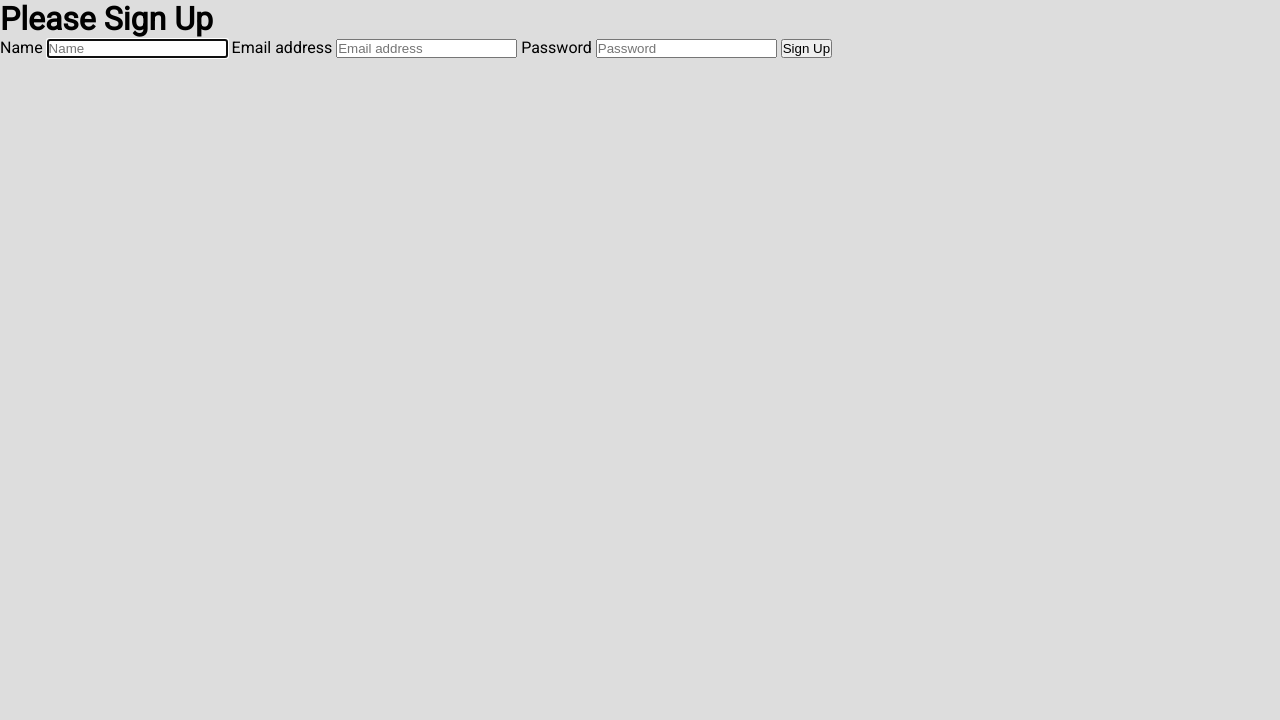
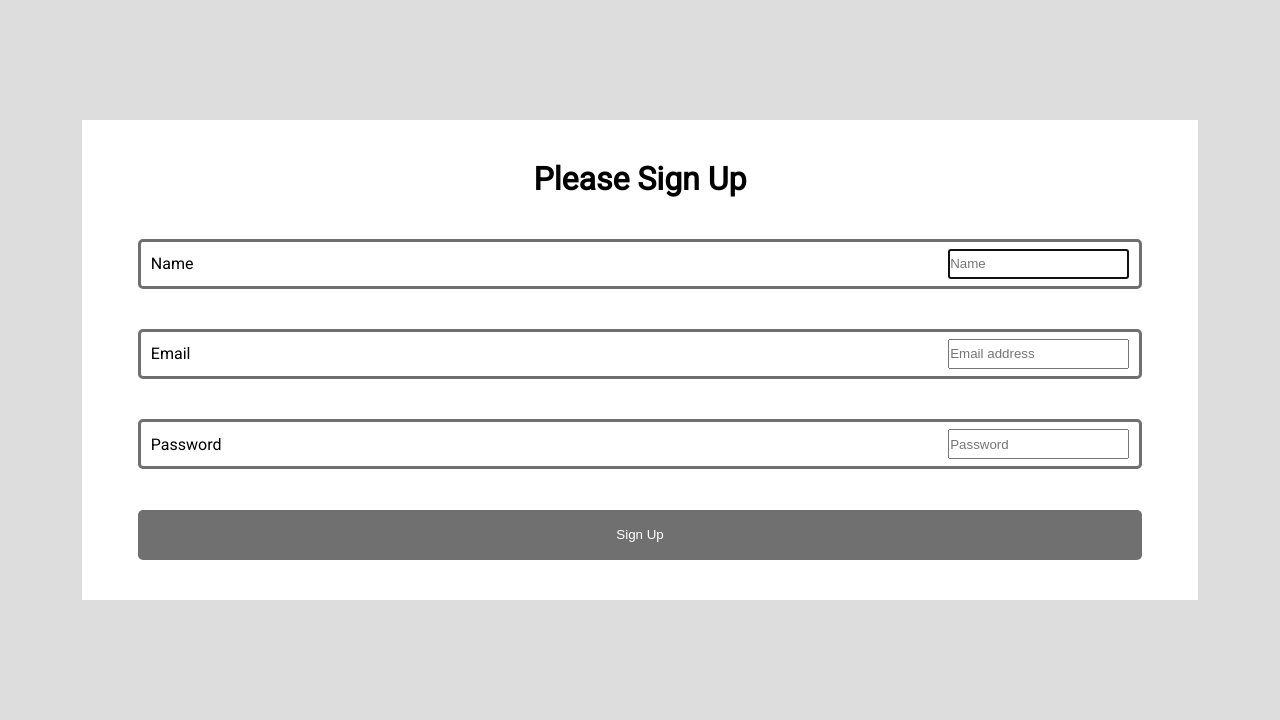
Before and after one commit to Albatrooss/is-it-ripe-yet, a Node server app: page /signup in a window 1280 px wide. Shown: the part 100-820 px from the top of the page. Before the commit the page ends 159 px from the top, so only its background shows below. Run offline with Node 20, Linux system fonts and the light colour scheme; some libraries are stand-ins or nearby versions.

Commit message:
worked on some styling

```diff
--- a/controllers/search.js
+++ b/controllers/search.js
@@ -22,7 +22,7 @@ const addFriend = async (req, res, next) => {
     req.user.friends.push(req.params.id);
     let message = await req.user.save();
     console.log(message, m1);
-    res.redirect('/');
+    res.redirect(`/fruit/${req.params.id}`);
   } catch (err) {
     next(err);
   }
@@ -46,7 +46,7 @@ const removeFriend = async (req, res, next) => {
     let meSave = await req.user.save();
     let otherSave = await other.save();
     console.log(meSave, otherSave);
-    res.redirect('/search');
+    res.redirect('/');
   } catch (err) {
     next(err);
   }
--- a/public/javascripts/settings.js
+++ b/public/javascripts/settings.js
@@ -10,7 +10,10 @@ let settingSelected = parseInt(idealSelect.value);
 
 for (var indol = 0; indol < select.length; indol++) {
   let d = document.createElement('div');
-  d.className = `set-option option-${indol}`;
+  d.className = `set-option option option-${indol}`;
+  let i = document.createElement('img');
+  i.src = `images/banana-0${indol}.png`;
+  d.appendChild(i);
   if (settingSelected === indol) d.classList.add('option-selected');
   d.value = indol;
   d.addEventListener('click', function (e) {
--- a/public/stylesheets/settings.css
+++ b/public/stylesheets/settings.css
@@ -1,4 +1,4 @@
-header {
+.settings {
     background-color: #fff;
     text-align: center;
     color: var(--nav-grey);
@@ -44,7 +44,8 @@ main form input {
     text-align: center;
     height: 75px;
     width: 200px;
-    border: 5px solid var(--nav-grey);
+    border: 3px solid var(--nav-grey);
+    border-radius: 5px;
     font-size: 25px;
 }
 main form input[type='email'] {
--- a/public/stylesheets/style.css
+++ b/public/stylesheets/style.css
@@ -149,7 +149,7 @@ main {
   flex-direction: column;
   align-items: center;
   justify-content: space-evenly;
-  height: 90vh;
+  min-height: 90vh;
 }
 
 .google-container {
@@ -235,3 +235,82 @@ main.logged-in {
   width: 100px;
   height: 100px;
 }
+.index-card {
+  width: 90%;
+  height: 150px;
+  border: 4px solid var(--nav-grey);
+  border-radius: 10px;
+  margin: 20px 0;
+  display: flex;
+  justify-content: space-between;
+  align-items: center;
+}
+.index-user-box,
+.index-fruit-box {
+  display: flex;
+  flex-direction: column;
+  justify-content: center;
+  align-items: center;
+  padding: 5px;
+}
+.index-fruit-box {
+  /* flex: 1; */
+}
+.index-user-box img,
+.index-fruit-box img,
+.result-user-box img {
+  width: 100px;
+  border: 3px solid var(--nav-grey);
+  border-radius: 10px;
+}
+
+.signup-form-container {
+  width: 90%;
+  height: 60vh;
+  background-color: #fff;
+}
+.signup-form {
+  height: 60vh;
+  width: 100%;
+  display: flex;
+  flex-direction: column;
+  justify-content: space-evenly;
+  align-items: center;
+}
+.signup-form label,
+.signup-form button {
+  border: 3px solid var(--nav-grey);
+  height: 50px;
+  width: 90%;
+  padding: 10px;
+  border-radius: 5px;
+  display: flex;
+  justify-content: space-between;
+  align-items: center;
+}
+.signup-form input {
+  height: 30px;
+}
+.signup-form button:hover {
+  background-color: #fff;
+  color: var(--nav-grey);
+}
+.signup-form button {
+  background-color: var(--nav-grey);
+  color: #fff;
+  display: flex;
+  justify-content: center;
+}
+
+.search-result {
+  background-color: #fff;
+  width: 100%;
+  height: 150px;
+  margin: 10px 0;
+  padding: 5px;
+  display: flex;
+  justify-content: space-between;
+  align-items: center;
+  border: 3px solid var(--nav-grey);
+  border-radius: 5px;
+}
--- a/views/fruit/show.ejs
+++ b/views/fruit/show.ejs
@@ -22,7 +22,7 @@
       <strong><%= fruit.type %></strong>: <%= new Date(fruit.bought * 8.64e+7).toDateString() %> <%=
       fruit.color %>
     </p>
-    <div class="fruit-show-color banana-color-<%= fruit.newColor %>"></div>
+    <img class="fruit-show" src="images/banana-0<%= fruit.color %>.png"></img>
     <% }) } else { %>
     <h3>You don't appear to have any fruit!</h3>
     <% } %>
--- a/views/partials/auth-form.ejs
+++ b/views/partials/auth-form.ejs
@@ -1,8 +1,9 @@
-<div class="auth-form-container">
-  <form class="auth-form" method="POST" action="<%= postUrl %>">
+<div class="signup-form-container">
+  <form class="signup-form" method="POST" action="<%= postUrl %>">
     <h1 class="h3 mb-3 font-weight-normal"><%= title %></h1>
     <% if (btnText === 'Sign Up') {%>
-    <label for="inputName" class="sr-only">Name</label>
+    <label for="inputName" class="sr-only"
+      >Name
       <input
         type="texy"
         id="inputName"
@@ -12,8 +13,11 @@
         autofocus=""
         name="name"
       />
+    </label>
+
     <% } %>
-    <label for="inputEmail" class="sr-only">Email address</label>
+    <label for="inputEmail" class="sr-only"
+      >Email
       <input
         type="email"
         id="inputEmail"
@@ -22,8 +26,10 @@
         required=""
         autofocus=""
         name="email"
-    />
-    <label for="inputPassword" class="sr-only">Password</label>
+    /></label>
+
+    <label for="inputPassword" class="sr-only"
+      >Password
       <input
         type="password"
         id="inputPassword"
@@ -31,7 +37,7 @@
         placeholder="Password"
         required=""
         name="password"
-    />
+    /></label>
     <button class="btn btn-lg btn-primary btn-block" type="submit"><%= btnText %></button>
   </form>
 </div>
--- a/views/settings.ejs
+++ b/views/settings.ejs
@@ -18,9 +18,9 @@
   </head>
   <body>
     <%- include('partials/nav') %>
-    <header>
+    <div class="settings">
       <h1>Settings</h1>
-    </header>
+    </div>
     <main>
       <form action="/settings?_mehod" method="POST">
         <label
--- a/views/users/signup.ejs
+++ b/views/users/signup.ejs
@@ -9,6 +9,8 @@
   <body>
     <%- include('../partials/nav') %>
     <!-- login form -->
-    <%- include('../partials/auth-form') %>
+    <main>
+      <%- include('../partials/auth-form') %>
+    </main>
   </body>
 </html>
```
Also changed, not shown: controllers/fruit.js (+3 -12 lines), models/fruit.js (+9 -2 lines), views/index.ejs (+10 -5 lines), views/search.ejs (+16 -2 lines), public/images/basic-profile-pic.webp (added). Lines whose indentation alone changed are shown as unchanged.
